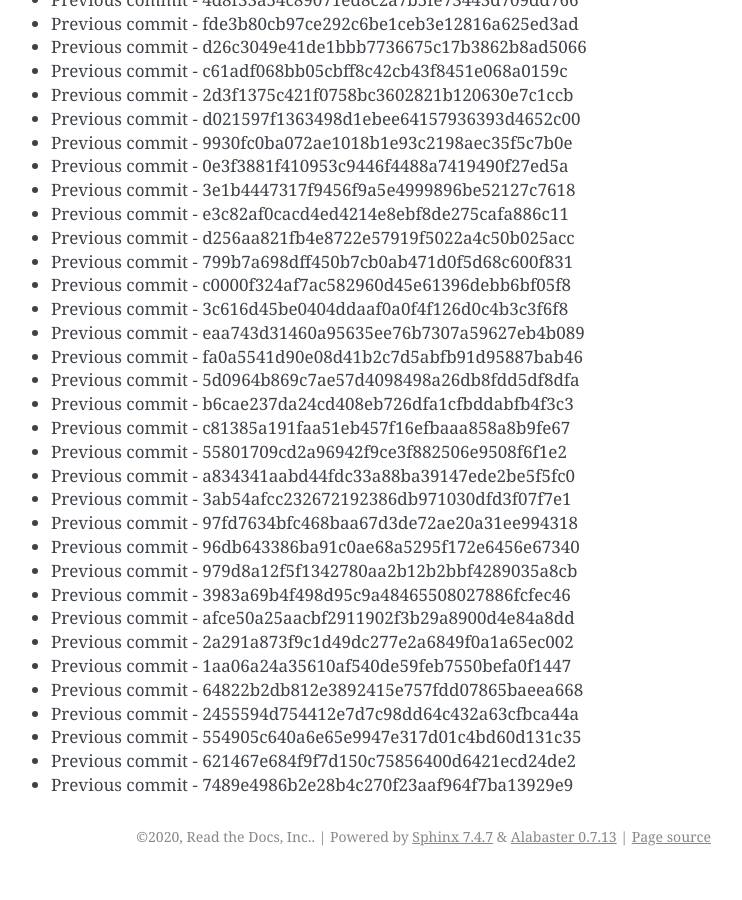
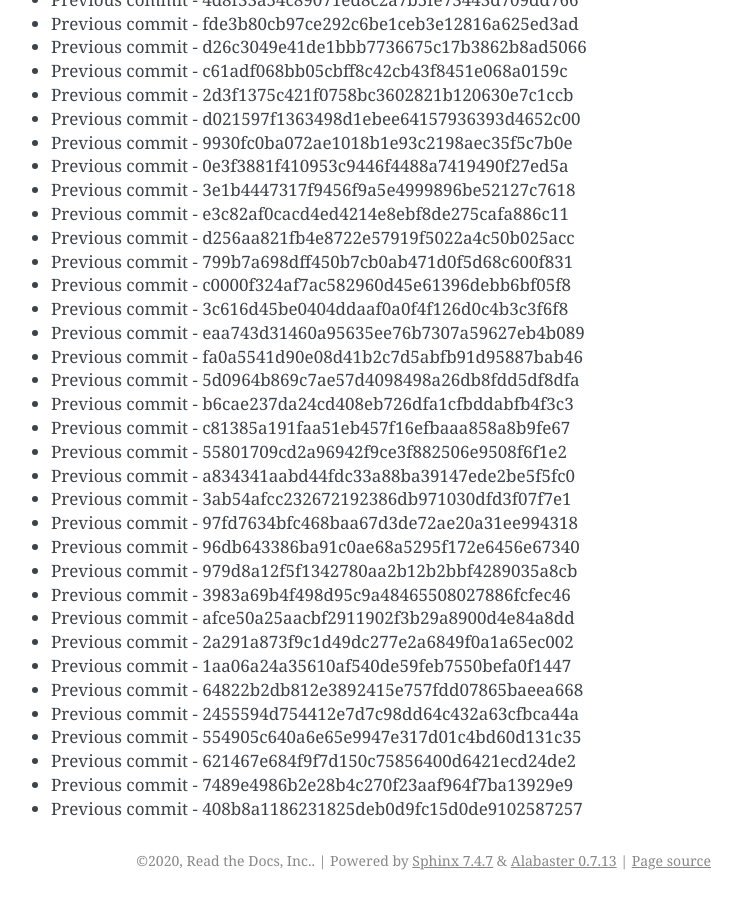
Before and after one commit to readthedocs/rtd-git-stresstest, a Sphinx documentation site: the page built from docs/updates.rst, in a window 1280 px wide and 900 px high, scrolled down 52414 px. Shown: the whole window, without its empty margins (399-1141 px from the left). Built offline with Sphinx 7.4.7, drawn with Linux system fonts in a browser that asks for light colours; before the commit the page ends 53290 px from its top, so only the background shows below that.

Commit message:
Generating commit from previous: 408b8a1186231825deb0d9fc15d0de9102587257

```diff
--- a/docs/updates.rst
+++ b/docs/updates.rst
@@ -2234,3 +2234,4 @@ It can be tested for any performance characteristics.
 * Previous commit - 554905c640a6e65e9947e317d01c4bd60d131c35
 * Previous commit - 621467e684f9f7d150c75856400d6421ecd24de2
 * Previous commit - 7489e4986b2e28b4c270f23aaf964f7ba13929e9
+* Previous commit - 408b8a1186231825deb0d9fc15d0de9102587257
```
